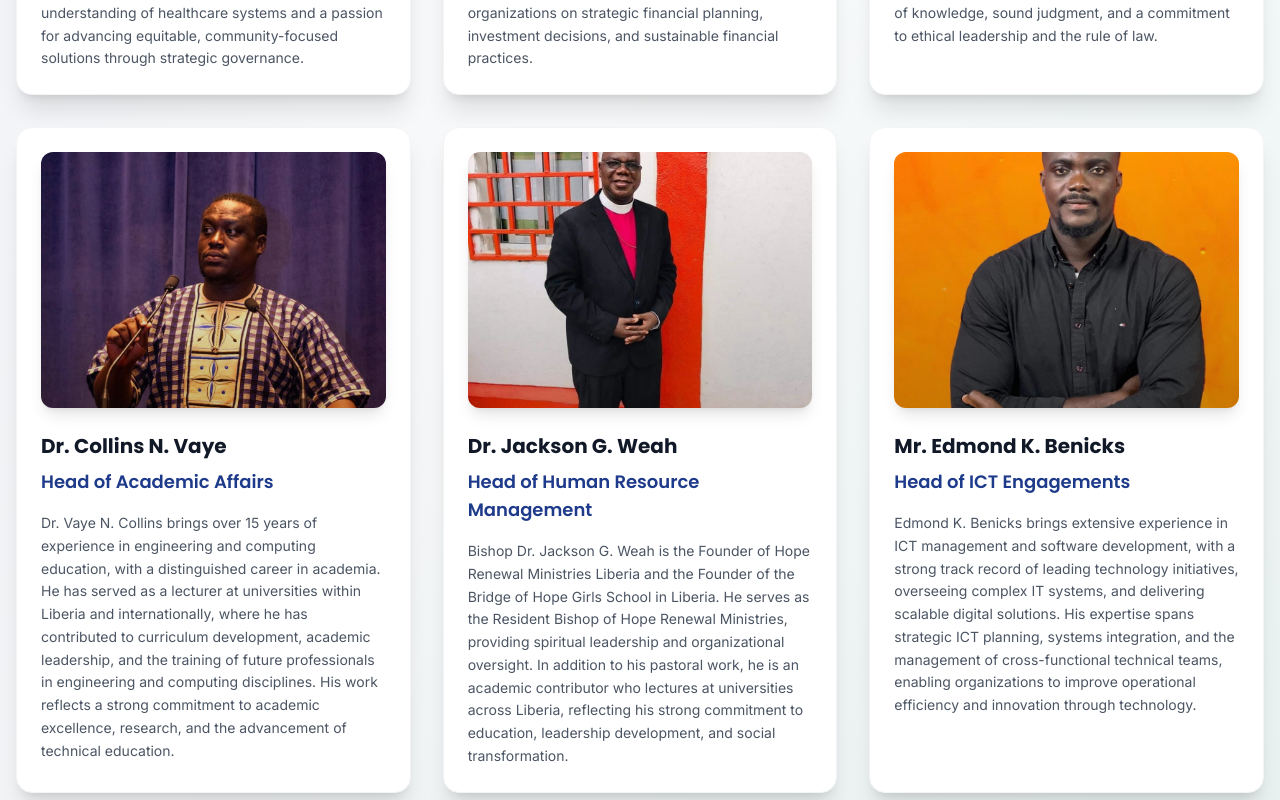
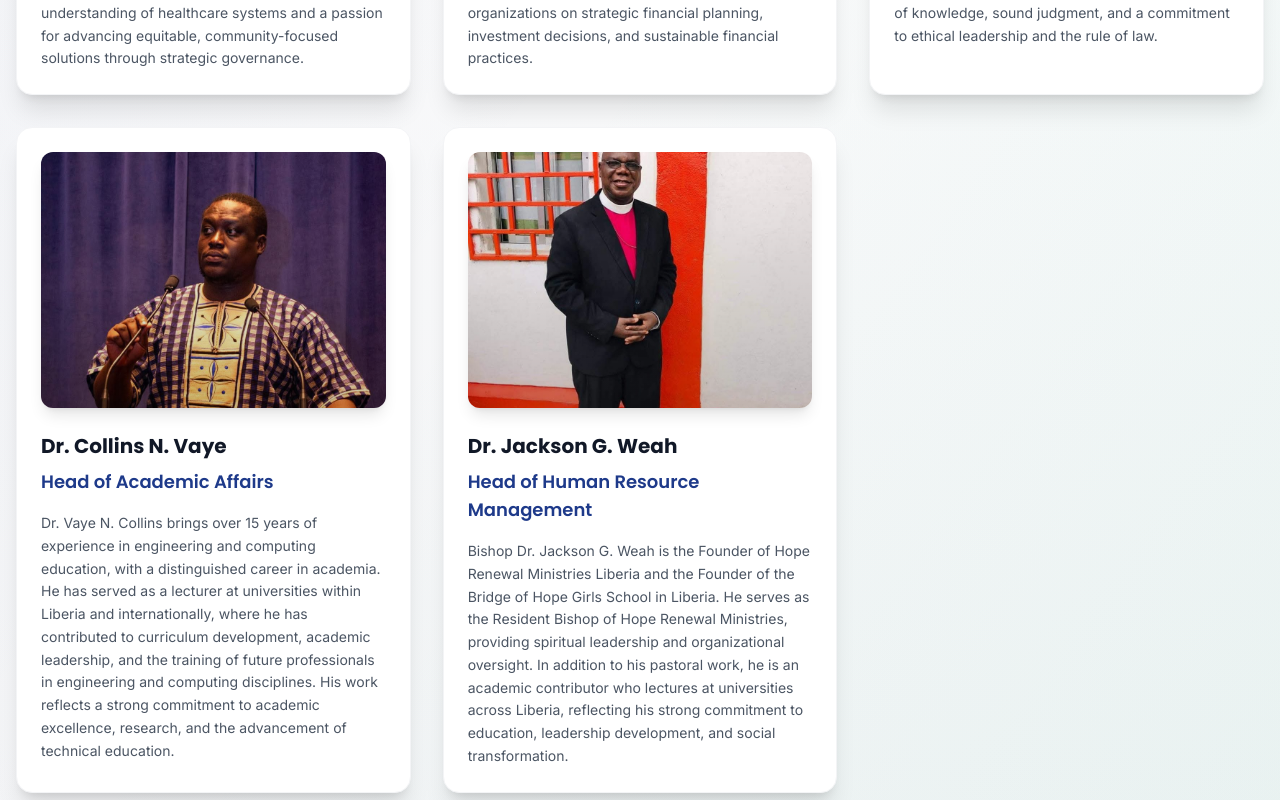
Before and after one commit to samsonbryant/prinstine-group-of-companies, a React (Vite) app in the folder prinstine-website/: page / in a window 1280 px wide. Shown: the part 2940-3740 px from the top of the page. Built offline with nearby package versions, Linux system fonts and the light colour scheme; no server answers.

Commit message:
Comment out Mr. Edmond K. Benicks from Board of Directors on Home and About pages

```diff
--- a/prinstine-website/src/pages/About.jsx
+++ b/prinstine-website/src/pages/About.jsx
@@ -11,7 +11,7 @@ import amyPhoto from '../assets/Amy_N_Stewart.jpeg';
 import lavelaPhoto from '../assets/Cllr_Lavela_B_Walker.jpeg';
 import vayePhoto from '../assets/Dr_Vaye_N_Collins.jpeg';
 import jacksonPhoto from '../assets/Dr_Jackson_G_Weah.jpeg';
-import edmondPhoto from '../assets/Edmond_K._Bennicks.jpeg';
+// import edmondPhoto from '../assets/Edmond_K._Bennicks.jpeg';
 
 function About() {
   const timelineRef = useRef(null);
@@ -64,12 +64,12 @@ function About() {
       bio: 'Bishop Dr. Jackson G. Weah is the Founder of Hope Renewal Ministries Liberia and the Founder of the Bridge of Hope Girls School in Liberia. He serves as the Resident Bishop of Hope Renewal Ministries, providing spiritual leadership and organizational oversight. In addition to his pastoral work, he is an academic contributor who lectures at universities across Liberia, reflecting his strong commitment to education, leadership development, and social transformation.',
       image: jacksonPhoto
     },
-    {
-      name: 'Mr. Edmond K. Benicks',
-      title: 'Head of ICT Engagements',
-      bio: 'Edmond K. Benicks brings extensive experience in ICT management and software development, with a strong track record of leading technology initiatives, overseeing complex IT systems, and delivering scalable digital solutions. His expertise spans strategic ICT planning, systems integration, and the management of cross-functional technical teams, enabling organizations to improve operational efficiency and innovation through technology.',
-      image: edmondPhoto
-    }
+    // {
+    //   name: 'Mr. Edmond K. Benicks',
+    //   title: 'Head of ICT Engagements',
+    //   bio: 'Edmond K. Benicks brings extensive experience in ICT management and software development, with a strong track record of leading technology initiatives, overseeing complex IT systems, and delivering scalable digital solutions. His expertise spans strategic ICT planning, systems integration, and the management of cross-functional technical teams, enabling organizations to improve operational efficiency and innovation through technology.',
+    //   image: edmondPhoto
+    // }
   ];
 
   return (
--- a/prinstine-website/src/pages/Home.jsx
+++ b/prinstine-website/src/pages/Home.jsx
@@ -16,7 +16,7 @@ import amyPhoto from '../assets/Amy_N_Stewart.jpeg';
 import lavelaPhoto from '../assets/Cllr_Lavela_B_Walker.jpeg';
 import vayePhoto from '../assets/Dr_Vaye_N_Collins.jpeg';
 import jacksonPhoto from '../assets/Dr_Jackson_G_Weah.jpeg';
-import edmondPhoto from '../assets/Edmond_K._Bennicks.jpeg';
+// import edmondPhoto from '../assets/Edmond_K._Bennicks.jpeg';
 
 function Home() {
   const API_BASE = import.meta.env.VITE_API_BASE || '';
@@ -60,12 +60,12 @@ function Home() {
       bio: 'Bishop Dr. Jackson G. Weah is the Founder of Hope Renewal Ministries Liberia and the Founder of the Bridge of Hope Girls School in Liberia. He serves as the Resident Bishop of Hope Renewal Ministries, providing spiritual leadership and organizational oversight. In addition to his pastoral work, he is an academic contributor who lectures at universities across Liberia, reflecting his strong commitment to education, leadership development, and social transformation.',
       image: jacksonPhoto
     },
-    {
-      name: 'Mr. Edmond K. Benicks',
-      title: 'Head of ICT Engagements',
-      bio: 'Edmond K. Benicks brings extensive experience in ICT management and software development, with a strong track record of leading technology initiatives, overseeing complex IT systems, and delivering scalable digital solutions. His expertise spans strategic ICT planning, systems integration, and the management of cross-functional technical teams, enabling organizations to improve operational efficiency and innovation through technology.',
-      image: edmondPhoto
-    }
+    // {
+    //   name: 'Mr. Edmond K. Benicks',
+    //   title: 'Head of ICT Engagements',
+    //   bio: 'Edmond K. Benicks brings extensive experience in ICT management and software development, with a strong track record of leading technology initiatives, overseeing complex IT systems, and delivering scalable digital solutions. His expertise spans strategic ICT planning, systems integration, and the management of cross-functional technical teams, enabling organizations to improve operational efficiency and innovation through technology.',
+    //   image: edmondPhoto
+    // }
   ];
 
   // Leadership carousel: James and Jamesetta
```
